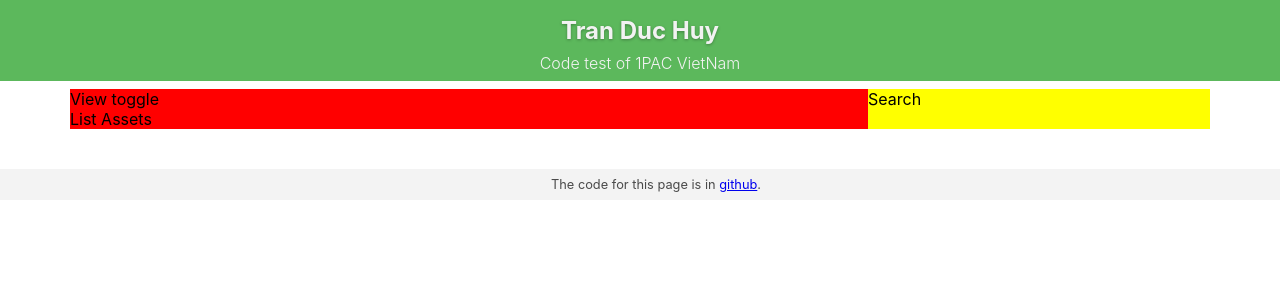
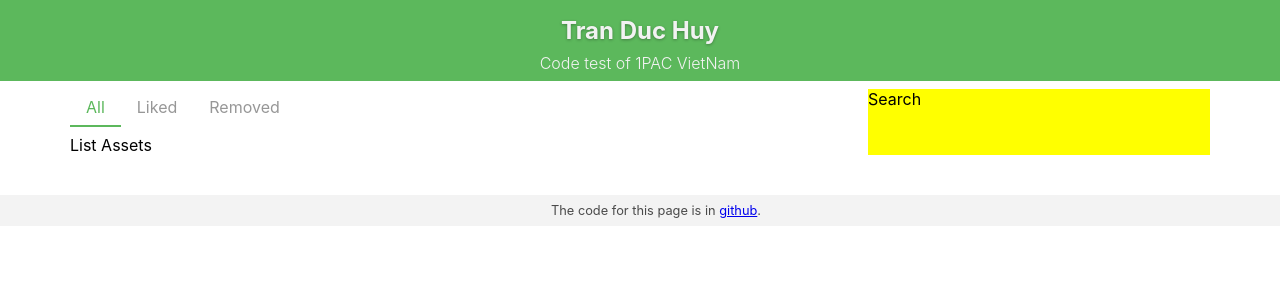
Before and after one commit to duchuytran943/onepacvietnam, a Vue app: page / in a window 1280 px wide. Shown: the top 300 px of the page. Built offline with nearby package versions, Linux system fonts and the light colour scheme; no server answers.

Commit message:
UI View toggle

```diff
--- a/src/assets/scss/components/_components.ContentContainer.scss
+++ b/src/assets/scss/components/_components.ContentContainer.scss
@@ -3,7 +3,6 @@
   flex-direction: column;
 
   .content__wrap {
-    background-color: red;
   }
 
   .search__container {
--- /dev/null
+++ b/src/assets/scss/components/_components.ViewToggle.scss
@@ -0,0 +1,23 @@
+.viewtoggle__container {
+  width: 100%;
+  margin-bottom: 0.5rem;
+
+  .viewtoggle {
+    .viewtoggle__item {
+      list-style: none;
+      display: inline-block;
+      padding: 0.5rem 1rem;
+      color: $color_gray_3;
+      cursor: pointer;
+
+      &:hover {
+        color: $color_gray_1;
+      }
+
+      &.active {
+        color: $color_green_1;
+        border-bottom: 2px solid $color_green_1;
+      }
+    }
+  }
+}
--- a/src/assets/scss/components/index.scss
+++ b/src/assets/scss/components/index.scss
@@ -1,3 +1,4 @@
 @import 'common';
 @import '_components.HomePageLayout';
 @import '_components.ContentContainer';
+@import '_components.ViewToggle';
--- a/src/components/ViewToggle/ViewToggle.vue
+++ b/src/components/ViewToggle/ViewToggle.vue
@@ -1,6 +1,16 @@
 <template>
-  <div>
-    View toggle
+  <div class="viewtoggle__container">
+    <ul class="viewtoggle">
+      <li class="viewtoggle__item active">
+        <span>All</span>
+      </li>
+      <li class="viewtoggle__item">
+        <span>Liked</span>
+      </li>
+      <li class="viewtoggle__item">
+        <span>Removed</span>
+      </li>
+    </ul>
   </div>
 </template>
 
```
